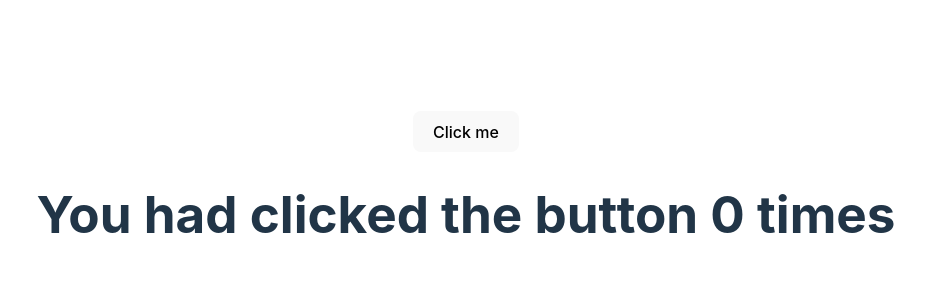
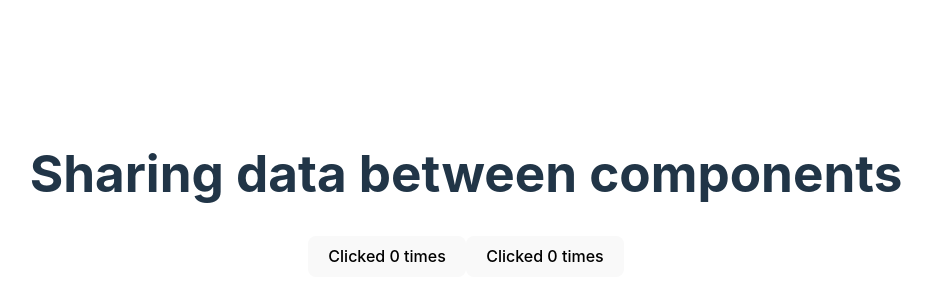
Before and after one commit to Alphamikey23/react-basics, a React (Vite) app: page / in a window 1280 px wide. Shown: the part 206-506 px from the top of the page, without its empty margins (174-1106 px from the left). Built offline with nearby package versions, Linux system fonts and the light colour scheme.

Commit message:
Added Props Sharing data btw components

```diff
--- a/src/App.jsx
+++ b/src/App.jsx
@@ -14,7 +14,11 @@
 
 
 function App() {
-  const [count, setCount] = useState(0);
+
+  const [count,setCount] = useState(0);
+    function handleClick() {
+        setCount(count+1);
+    }
 
 
   return (
@@ -29,7 +33,10 @@
   {/* <WelcomePage /> */}
   {/* <RenderingLists /> */}
   {/* <RespondingEvents /> */}
-  <UpdatingScreen />
+  {/* <UpdatingScreen /> */}
+  <h1> Sharing data between components</h1>
+  <MyButton onClick={handleClick} count={count} />
+  <MyButton onClick={handleClick} count={count}/>
 
     </>
   )
--- a/src/MyButton.jsx
+++ b/src/MyButton.jsx
@@ -1,8 +1,10 @@
-export default function MyButton() {
-    return(
+import {useState} from 'react';
+export default function MyButton({ count, onClick}) {
+
+        return(
         <>
-        <h2>Welcome to my app</h2>
-        <button>I'm a Button</button>
+        {/* <h2>Welcome to my app</h2> */}
+        <button onClick={onClick}>Clicked {count} times</button>
         </>
     )
 }
```
